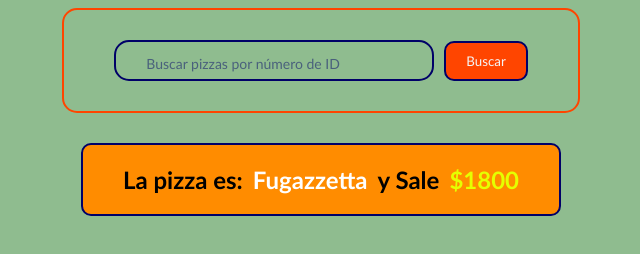
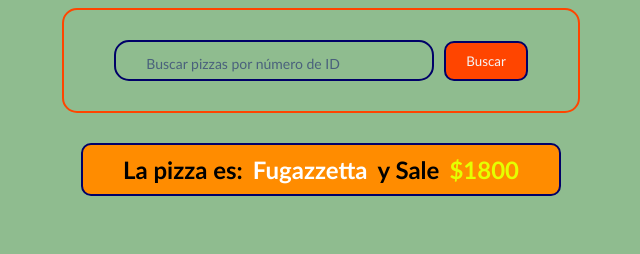
Before and after one commit to nickswilliam/E2-Javascript, a plain HTML site: page index.html in a window 1280 px wide. Both pictures are taken after typing "5" into the empty fields and a click on the input "Buscar". Shown: the part 120-374 px from the top of the page, without its empty margins (319-959 px from the left). Drawn offline with Linux system fonts and the light colour scheme.

Commit message:
corrección de estilos

```diff
--- a/style.css
+++ b/style.css
@@ -57,7 +57,7 @@ h1{
 .container{
     background-color:darkorange;
     border: 2px solid #000068;
-    padding: 20px 40px;
+    padding: 10px 40px;
     border-radius: 10px;
     display: flex;
     gap: 10px;
```
